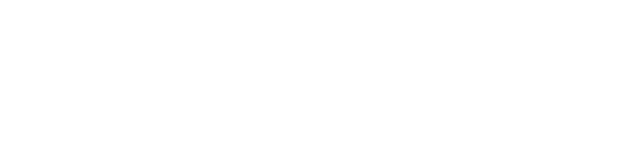
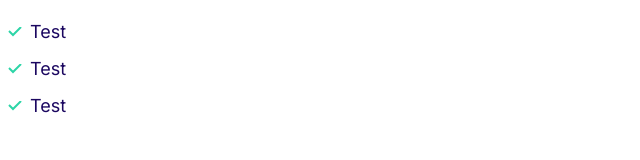
Before and after one commit to lindsayRae/moshify, a plain HTML site: page index.html in a window 1280 px wide. Shown: the whole page, without its empty margins (0-640 px from the left). Drawn offline with Linux system fonts and the light colour scheme.

Commit message:
Added list styling and list tick.

```diff
--- a/css/styles.css
+++ b/css/styles.css
@@ -114,3 +114,32 @@ a {
     font-size: 1.2rem;
   }
 }
+
+/* Lists */
+
+.list {
+  list-style: none;
+  padding-left: 0;
+  color: var(--color-headings);
+}
+
+.list--inline .list__item {
+  display: inline-block;
+  margin-right: 2rem;
+}
+
+.list--tick {
+  list-style-image: url(../images/tick.svg);
+  padding-left: 3rem;
+}
+
+.list--tick .list__item {
+  padding-left: 0.5rem;
+  margin-bottom: 1rem;
+}
+
+@media screen and (min-width: 1024px) {
+  .list--tick .list__item {
+    padding-left: 0;
+  }
+}
--- a/index.html
+++ b/index.html
@@ -14,5 +14,11 @@
     <link rel="stylesheet" href="css/normalize.css" />
     <link rel="stylesheet" href="css/styles.css" />
   </head>
-  <body></body>
+  <body>
+    <ul class="list list--tick">
+      <li class="list__item">Test</li>
+      <li class="list__item">Test</li>
+      <li class="list__item">Test</li>
+    </ul>
+  </body>
 </html>
```
Also changed, not shown: components/lists.html (added, +5 -0 lines), images/tick.svg (added).
